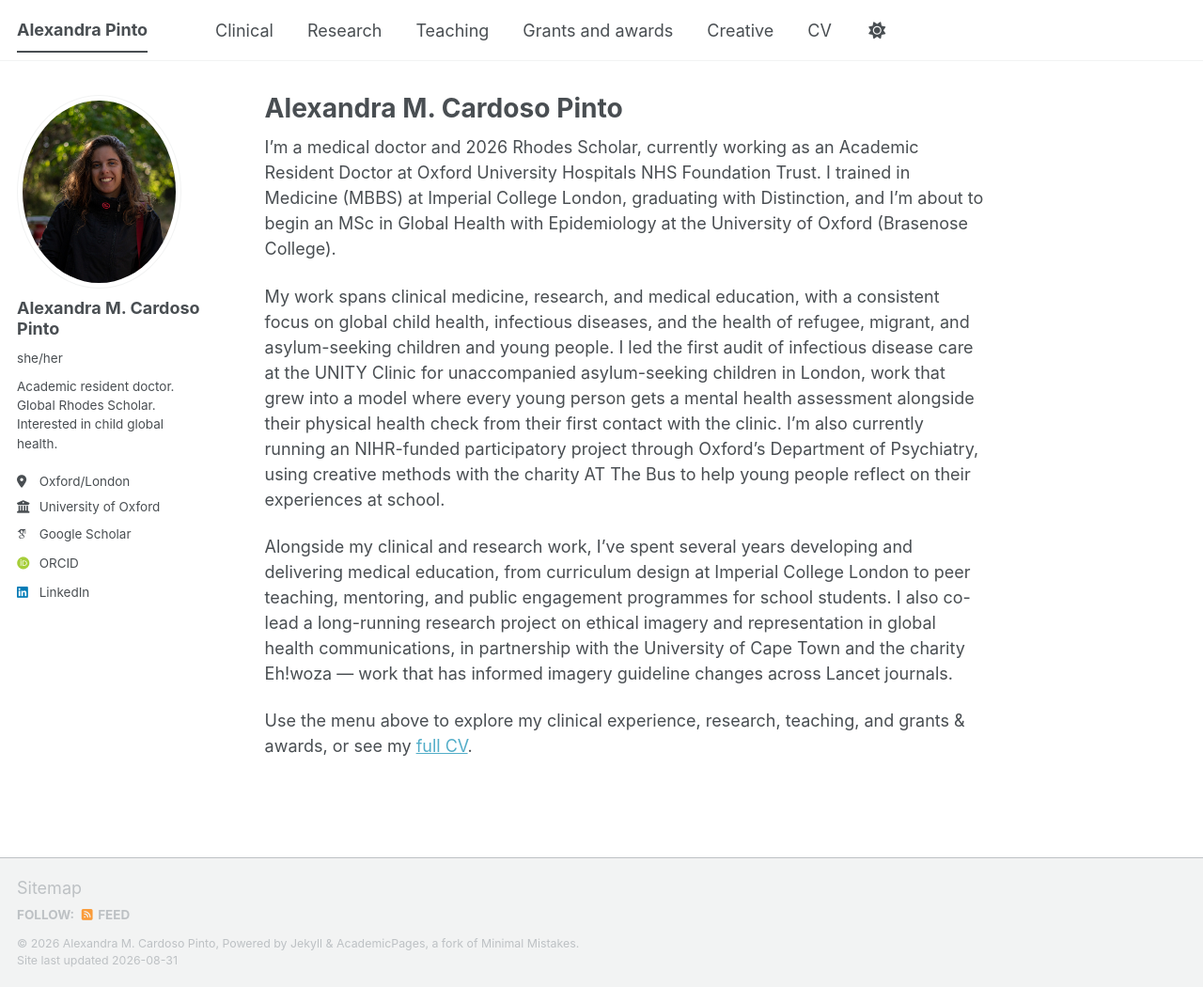
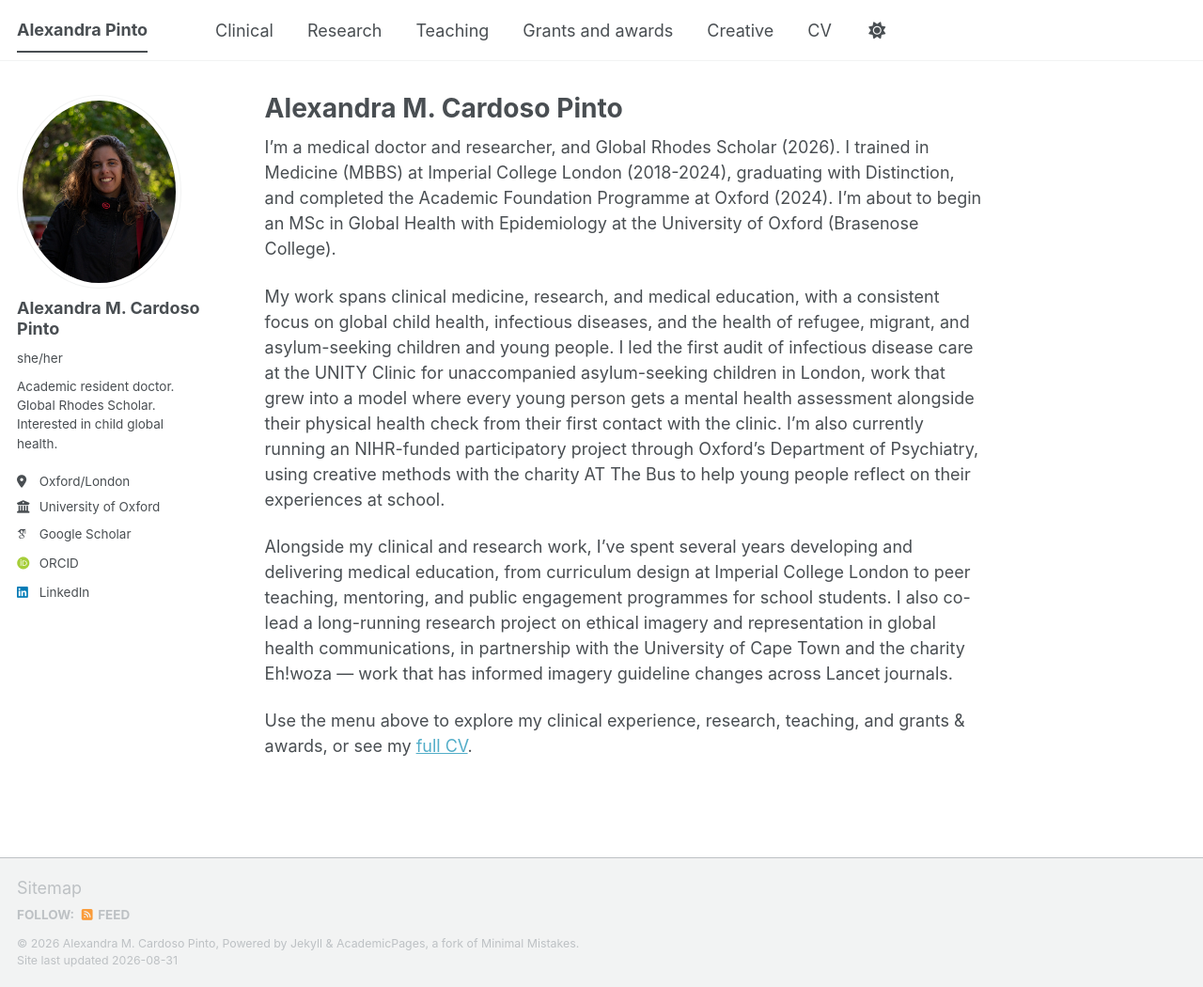
Before and after one commit to alexandramcp/alexandramcp.github.io, a Jekyll site: the page built from _pages/about.md, in a window 1280 px wide and 1050 px high. Shown: the whole window at 94% size. Built offline with Jekyll 4.4.1, drawn with Linux system fonts in a browser that asks for light colours; some web fonts are replaced; a script bundle is joined from its source files by our own code; library files that are not in the unit come from our copies.

Commit message:
Revise about page with updated qualifications and roles
Updated personal background and academic details, including training and current roles.

```diff
--- a/_pages/about.md
+++ b/_pages/about.md
@@ -7,7 +7,7 @@ redirect_from:
   - /about.html
 ---
 
-I'm a medical doctor and 2026 Rhodes Scholar, currently working as an Academic Resident Doctor at Oxford University Hospitals NHS Foundation Trust. I trained in Medicine (MBBS) at Imperial College London, graduating with Distinction, and I'm about to begin an MSc in Global Health with Epidemiology at the University of Oxford (Brasenose College).
+I'm a medical doctor and researcher, and Global Rhodes Scholar (2026). I trained in Medicine (MBBS) at Imperial College London (2018-2024), graduating with Distinction, and completed the Academic Foundation Programme at Oxford (2024). I'm about to begin an MSc in Global Health with Epidemiology at the University of Oxford (Brasenose College).
 
 My work spans clinical medicine, research, and medical education, with a consistent focus on global child health, infectious diseases, and the health of refugee, migrant, and asylum-seeking children and young people. I led the first audit of infectious disease care at the UNITY Clinic for unaccompanied asylum-seeking children in London, work that grew into a model where every young person gets a mental health assessment alongside their physical health check from their first contact with the clinic. I'm also currently running an NIHR-funded participatory project through Oxford's Department of Psychiatry, using creative methods with the charity AT The Bus to help young people reflect on their experiences at school.
 
```
